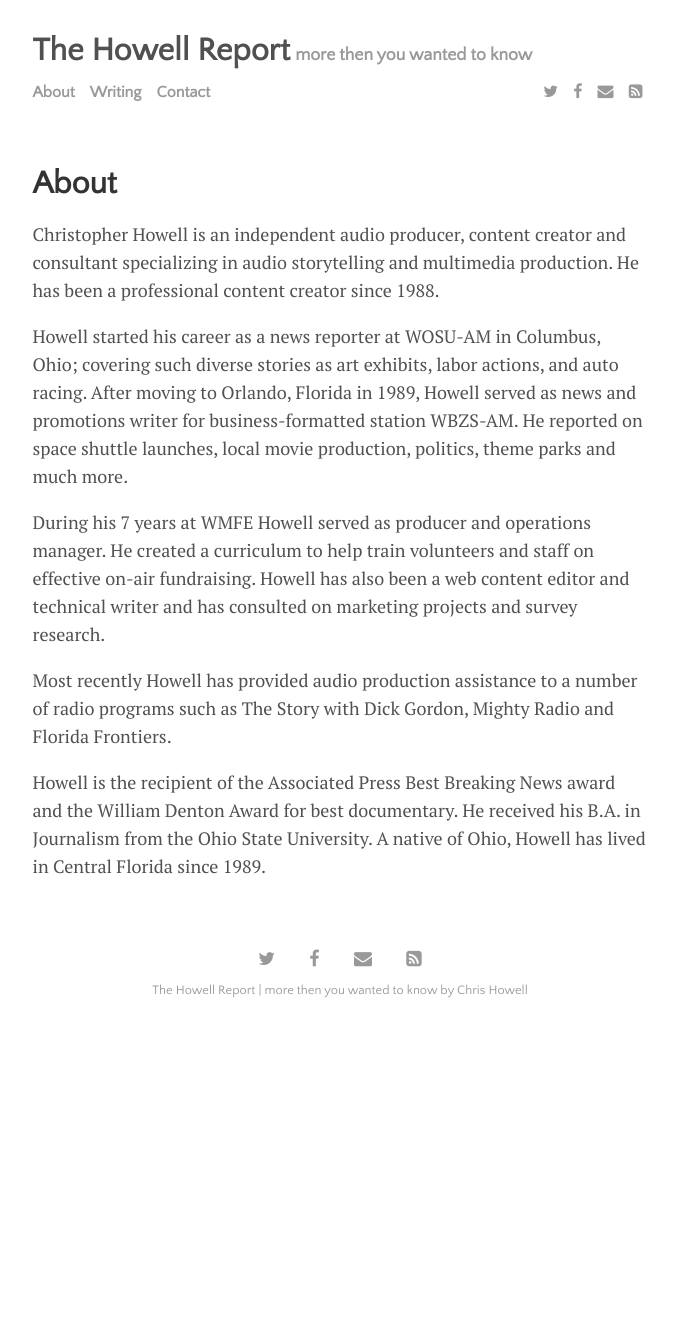
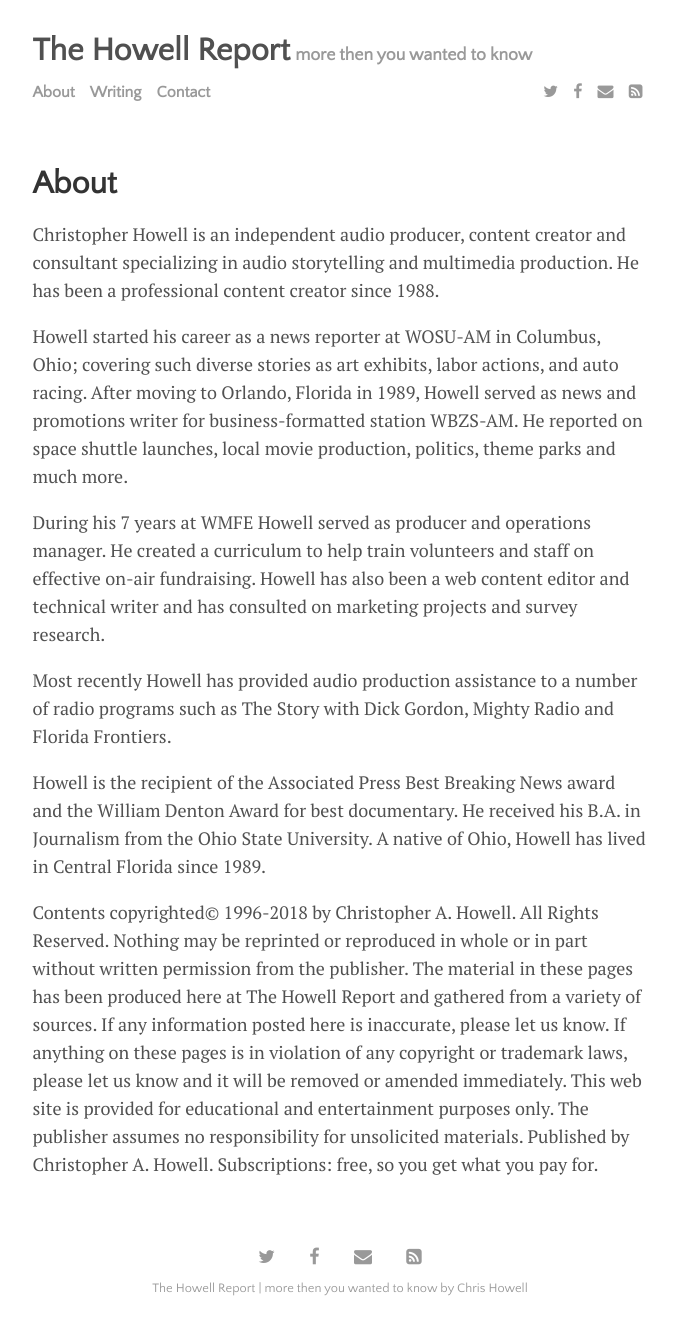
Before and after one commit to chrisahowell/howellreport_test01, a Jekyll site: the page built from menu/about.md, in a window 1280 px wide. Shown: the whole page, without its empty margins (300-976 px from the left). Built offline with Jekyll 4.4.1, drawn with Linux system fonts in a browser that asks for light colours; nearby versions of some CDN libraries; before the commit the page ends 1036 px from its top, so only the background shows below that.

Commit message:
legal disclaimer

```diff
--- a/menu/about.md
+++ b/menu/about.md
@@ -11,3 +11,5 @@ During his 7 years at WMFE Howell served as producer and operations manager. He
 Most recently Howell has provided audio production assistance to a number of radio programs such as The Story with Dick Gordon, Mighty Radio and Florida Frontiers.
 
 Howell is the recipient of the Associated Press Best Breaking News award and the William Denton Award for best documentary. He received his B.A. in Journalism from the Ohio State University. A native of Ohio, Howell has lived in Central Florida since 1989.
+
+Contents copyrighted© 1996-2018 by Christopher A. Howell. All Rights Reserved. Nothing may be reprinted or reproduced in whole or in part without written permission from the publisher. The material in these pages has been produced here at The Howell Report and gathered from a variety of sources. If any information posted here is inaccurate, please let us know. If anything on these pages is in violation of any copyright or trademark laws, please let us know and it will be removed or amended immediately. This web site is provided for educational and entertainment purposes only. The publisher assumes no responsibility for unsolicited materials. Published by Christopher A. Howell. Subscriptions: free, so you get what you pay for.
```
